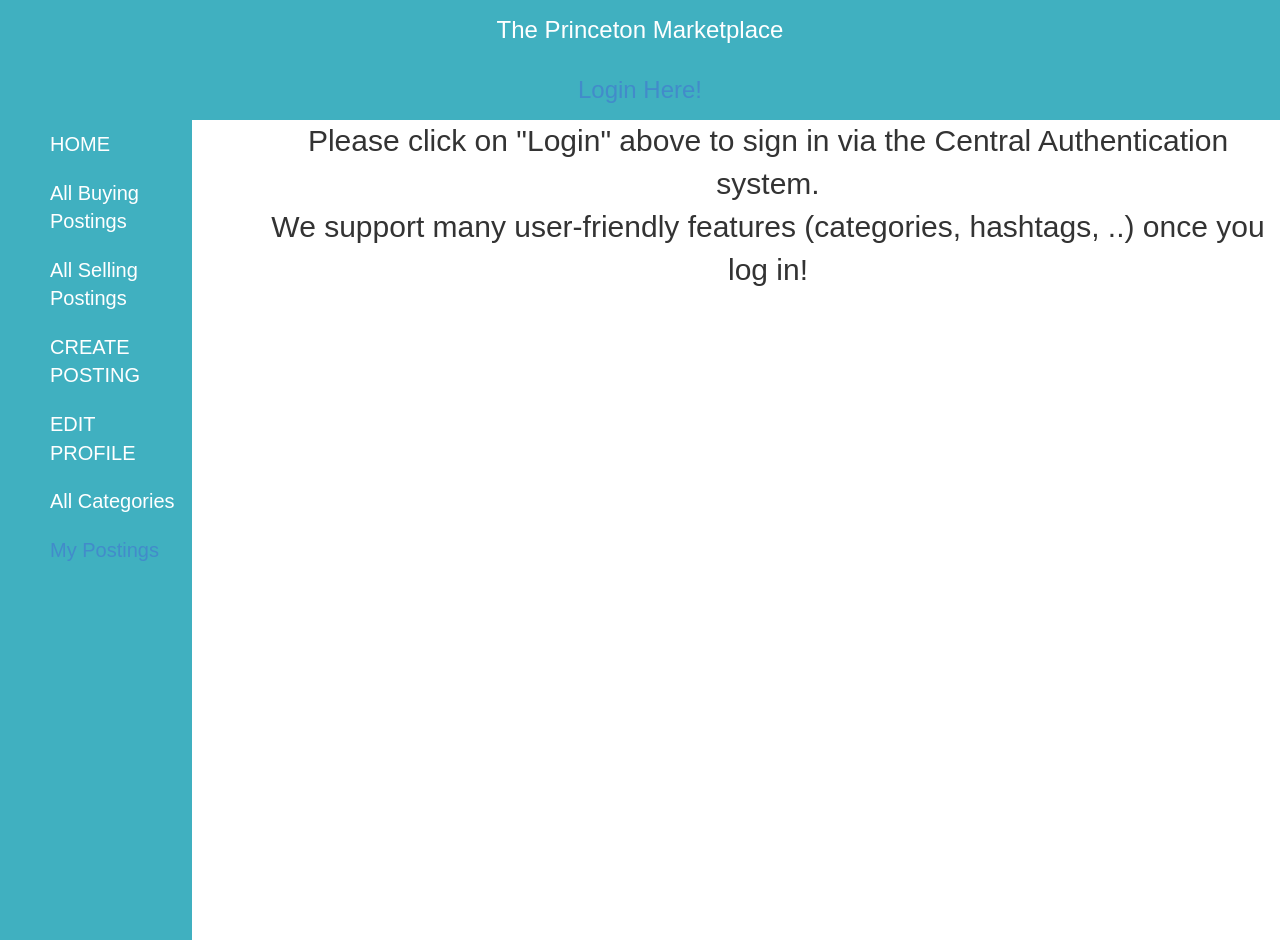
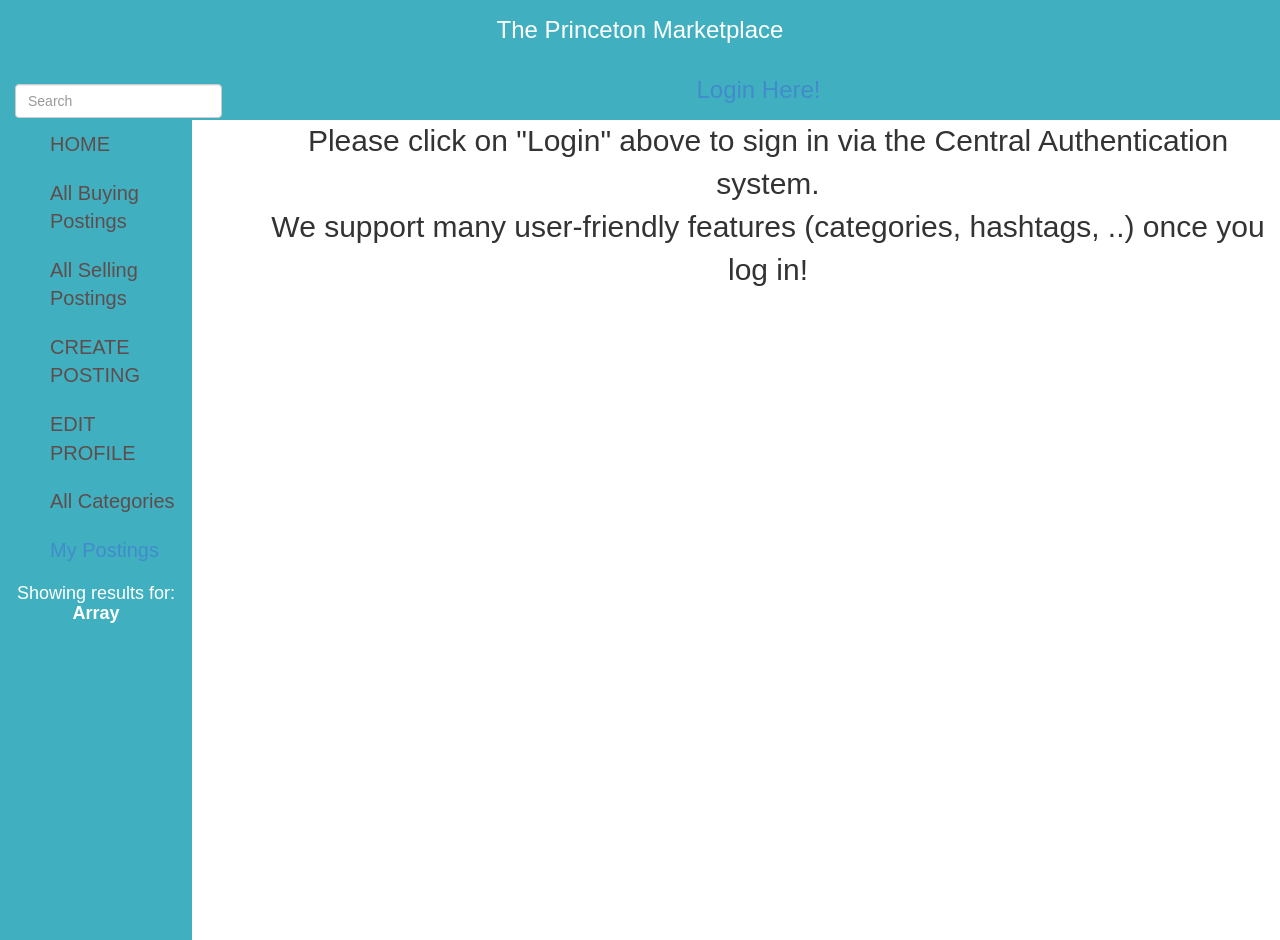
Before and after one commit to GhassenJ/333, a Django app: template princeton-marketplace/market/templates/market/index.html in a window 1280 px wide. Run offline with Django 3.2, Linux system fonts and the light colour scheme; the template is opened without the code that fills it, so the values that code supplies are empty; some libraries are stand-ins or nearby versions.

Commit message:
added LIVE SEARCH

```diff
--- a/princeton-marketplace/market/static/style.css
+++ b/princeton-marketplace/market/static/style.css
@@ -44,6 +44,8 @@
                 text-align: left;
                 padding: 10px 10px 10px 10px;
                 list-style-type: none;
+                color: #5F4D4D;
+}
                 }
             #footer{
                 height: 30px;
--- a/princeton-marketplace/market/templates/market/index.html
+++ b/princeton-marketplace/market/templates/market/index.html
@@ -48,7 +48,7 @@
         buttony= buttony +'<form id="formoid" action ="'+ url1 +'" method="post">'+token1+' <input type="submit" id="submitButton"  name="submitButton" value="CLOSE"> </form>'}
         console.log("SAME: Here is the YOU:"+user_id+"and here is the author:"+author_id);    }
       else {
-      buttony = '<form id="formoid" action ="'+ url +'" method="post">'+token1+' <input type="submit" id="submitButton"  name="submitButton" value="ACCEOT"> </form>';
+      buttony = '<form id="formoid" action ="'+ url +'" method="post">'+token1+' <input type="submit" id="submitButton"  name="submitButton" value="ACCEPT"> </form>';
       console.log(buttony);
         console.log("DIFFERENT: Here is the YOU:"+user_id+"and here is the author:"+author_id);    }
       $('<a class="fancybox" rel="gallery1" data-fancybox-type="ajax"><div id="blocky"> Post'+ post_id + ': ' + json[i]["title"]+'<div style="display:none" class="contents"> <div class = "des">description: '+json[i]["description"]+' </div> <div class = "aut">author: '+json[i]["author"]['username'] + '  </div> <div class = pri>price: ' + json[i]["price"] +' </div> <div class = "til">Category: ' + json[i]["category"]["name"]  + '</div> <div class = "date">date: '+ json[i]["date_posted"] + '</div>'+buttony+' </div></div></a>').appendTo(frame);
@@ -121,12 +121,18 @@
   </div><!-- /.modal-dialog -->
 </div><!-- /.modal -->
     <div id="Top_Bar">The Princeton Marketplace<BR>
+    <form class="navbar-form navbar-left" role="search">
+        <div class="form-group">
+          <input type="text" id="search" class="form-control" placeholder="Search">
+        </div>
+      </form>
         {% if user.is_authenticated %}
             <a href = "accounts/logout/">Logout Here!</a>
             <a href = "create_posting/">Add a Posting!</a>
         {% else %}
             <a href = "accounts/login/">Login Here!</a><BR>
         {% endif %}
+
     </div>
         <div id="leftPane">
             <ul>
@@ -147,6 +153,7 @@
                 </ul>
               </li>
             </ul>
+            <h4 id="res-text">Showing results for: <strong id="search-string">Array</strong></h4>
         </div>
 <div id="results">
          {% if user.is_authenticated %} <font size = "4"> Hi, {{ user.first_name }}. <a href = "accounts/logout">(not {{ user.first_name }} {{ user.last_name }}?)</a> We wish you a happy day.<br></font>
@@ -401,6 +408,42 @@
     //$('formoid').find(':submit').bind('click', function (event) {
     //event.preventDefault();
     //});
+function search() {
+    var query_value = $('input#search').val();
+    $('b#search-string').html(query_value);
+    console.log(query_value);
+    if(query_value !== ''){
+        $.ajax({
+            type: "GET",
+            url: "{% url 'market:search_posts' 000 %}".replace(000, query_value),
+            dataType: "json",
+            cache: true,
+                success: function(data) {
+                $('#results').html("");
+                display(data, 'blocky', '#results', 0)
+                console.log("success");
+                console.log(data);
+            }
+        });
+    }return false;
+}
+$(document).on('keyup', 'input#search', function(e){
+    // Set Timeout
+    console.log("HELLO HELLO");
+    clearTimeout($.data(this, 'timer'));
+
+    // Set Search String
+    var search_string = $(this).val();
+
+    // Do Search
+    if (search_string == '') {
+        console.log("empty");
+    }else{
+       // $("ul#res").fadeIn();
+        //$('h4#res-text').fadeIn();
+        $(this).data('timer', setTimeout(search, 100));
+    };
+});
     </script>
 </body>
 </html>
--- a/princeton-marketplace/static/style.css
+++ b/princeton-marketplace/static/style.css
@@ -44,6 +44,8 @@
                 text-align: left;
                 padding: 10px 10px 10px 10px;
                 list-style-type: none;
+                color: #5F4D4D;
+}
                 }
             #footer{
                 height: 30px;
```
